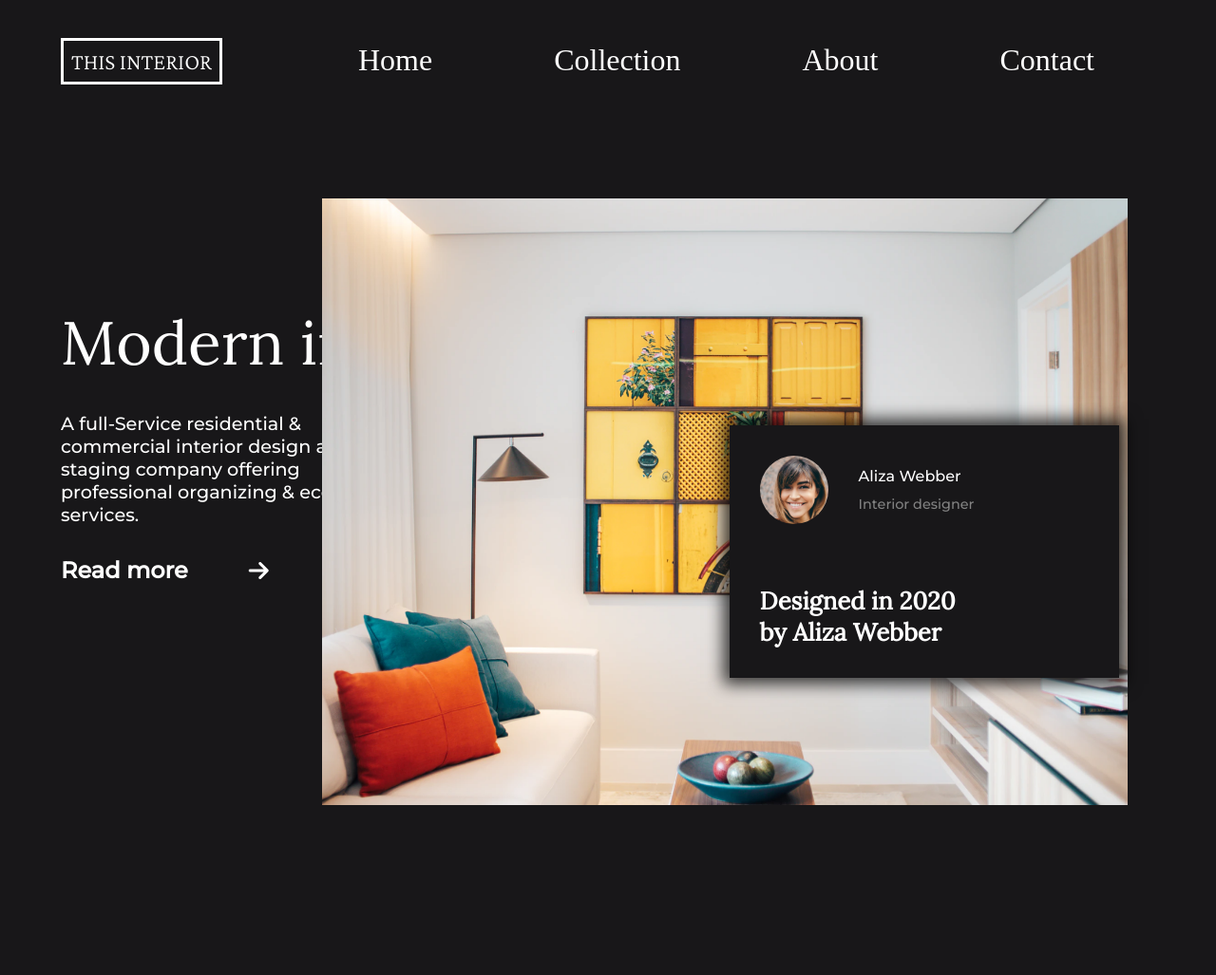
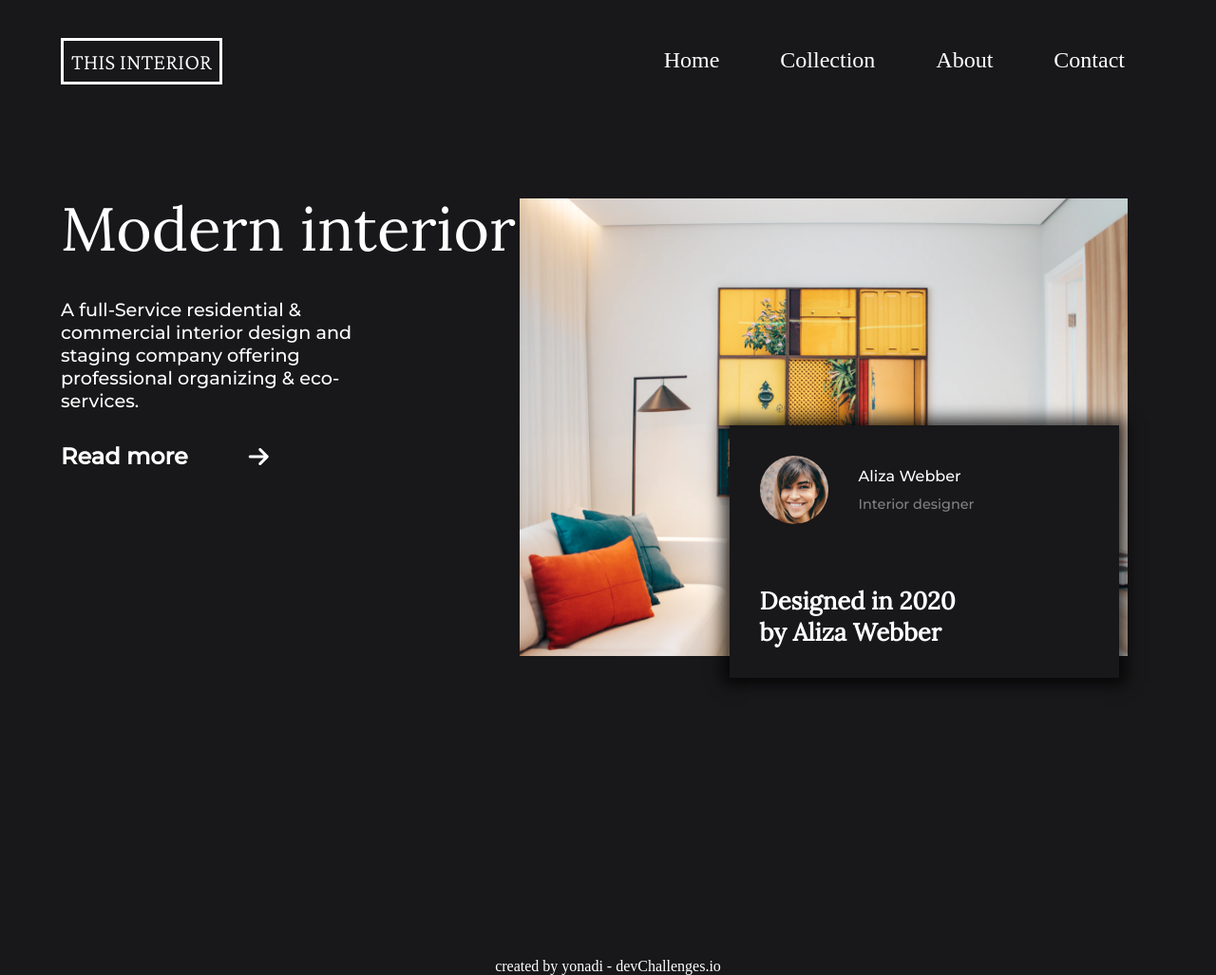
Before and after one commit to yonadilla/interior, a plain HTML site: page index.html in a window 1280 px wide. Shown: the whole page at 95% size. Before the commit the page ends 848 px from the top, so only its background shows below. Drawn offline with nearby package versions, Linux system fonts and the light colour scheme.

Commit message:
second testing

```diff
--- a/index.html
+++ b/index.html
@@ -69,6 +69,9 @@
         </div>
       </section>
     </main>
+    <footer>
+      <p>created by yonadi - devChallenges.io</p>
+    </footer>
     <script src="./srcript/main.js"></script>
   </body>
 </html>
--- a/style/style.scss
+++ b/style/style.scss
@@ -186,7 +186,7 @@ ul {
   }
 
   .card-image {
-    position: absolute;
+      position: absolute;
     top: 140vw;
     z-index: 1;
     right: 8%;
@@ -242,6 +242,12 @@ ul {
       }
     }
   }
+}
+
+footer {
+  color: white;
+  display: flex;
+  justify-content: center;
 }
 
 @media screen and (min-width: 768px) {
@@ -363,10 +369,10 @@ ul {
           a{
             display: inline-block;
             position: relative;
-            padding: 0 4rem;
+            padding: 0 2rem;
             text-decoration: none;
             color: #ffffff;
-            font-size: 2rem;
+            font-size: 1.5rem;
           }
 
           a:after {
@@ -404,10 +410,10 @@ ul {
 
 
   main{
-
+    height: 100vh;
     .content{
       z-index: 0;
-      top: 40vh;
+      top: 25vh;
 
       .content-title{
         font-size: 4rem;
@@ -438,7 +444,7 @@ ul {
 
             img{
               position: absolute;
-              width: 53rem;
+              width: 40rem;
               right: 1.8rem;
             }
         }
```
Also changed, not shown: style/style.css, 1 other file.
